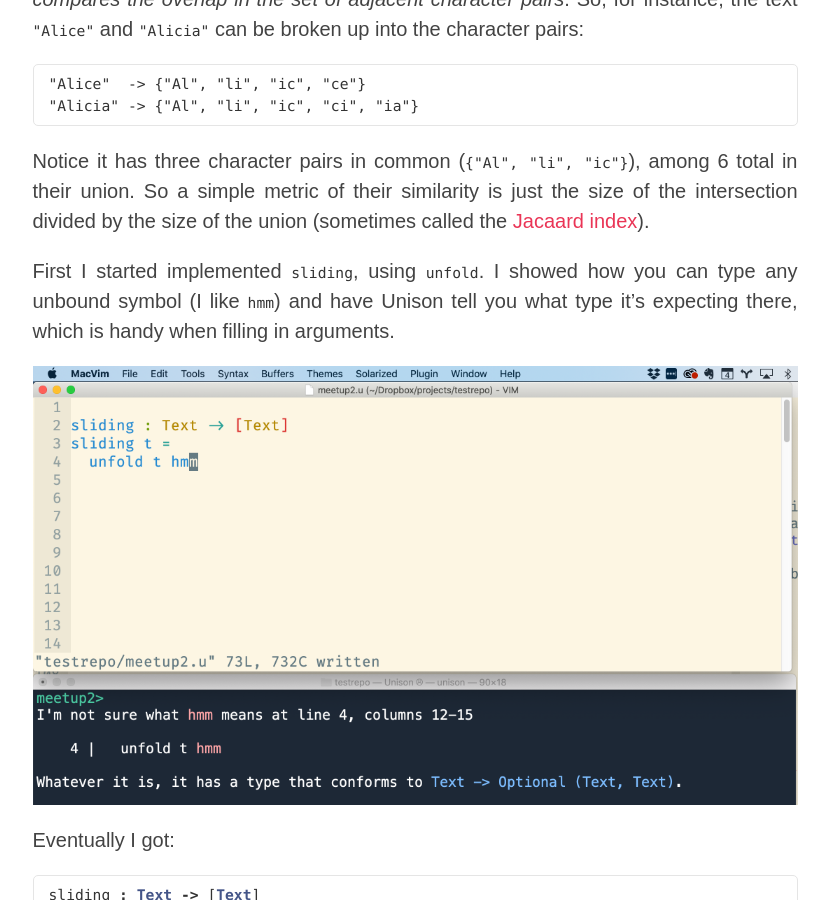
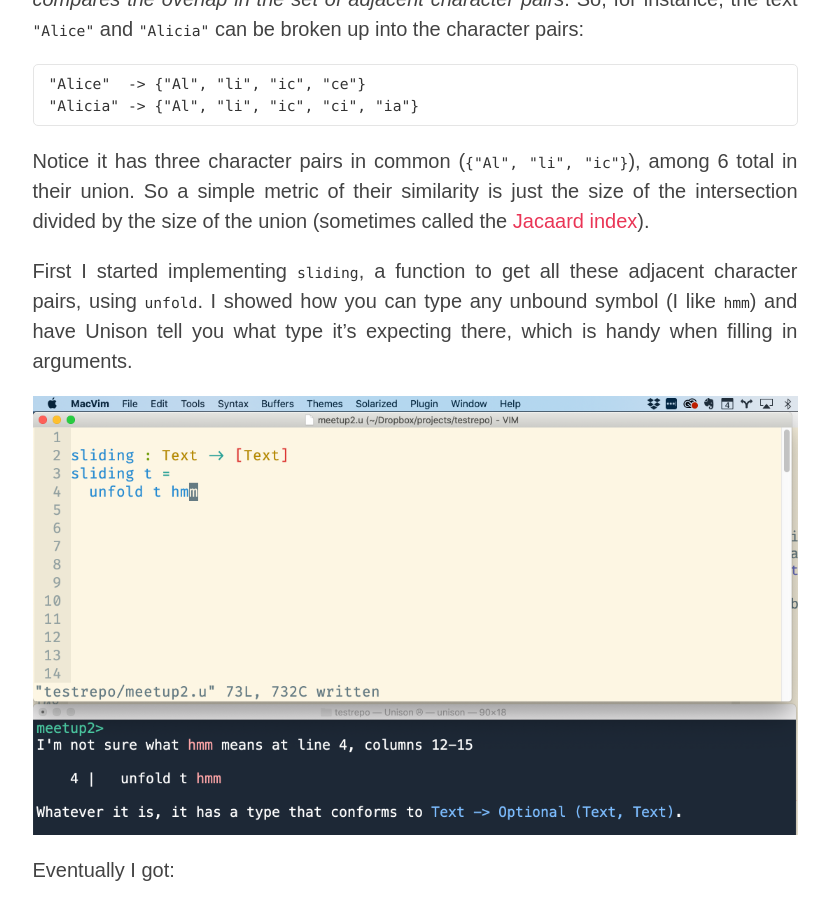
Before and after one commit to unisonweb/oldblog, a Jekyll site: the page built from _posts/2019-04-04-first-meetup.markdown, in a window 1280 px wide and 900 px high, scrolled down 6590 px. Shown: the whole window, without its empty margins (225-1054 px from the left). Built offline with Jekyll 4.4.1, drawn with Linux system fonts in a browser that asks for light colours; some web fonts are replaced; our own code applies the rules of GitHub Pages for plain Markdown files; comment, search, counter and statistics services are not loaded.

Commit message:
Update 2019-04-04-first-meetup.markdown

```diff
--- a/_posts/2019-04-04-first-meetup.markdown
+++ b/_posts/2019-04-04-first-meetup.markdown
@@ -116,7 +116,7 @@ Rúnar then handed it over to me to implement something a little less trivial. I
 
 Notice it has three character pairs in common (`{"Al", "li", "ic"}`), among 6 total in their union. So a simple metric of their similarity is just the size of the intersection divided by the size of the union (sometimes called the [Jacaard index](https://en.wikipedia.org/wiki/Jaccard_index)).
 
-First I started implemented `sliding`, using `unfold`. I showed how you can type any unbound symbol (I like `hmm`) and have Unison tell you what type it's expecting there, which is handy when filling in arguments.
+First I started implementing `sliding`, a function to get all these adjacent character pairs, using `unfold`. I showed how you can type any unbound symbol (I like `hmm`) and have Unison tell you what type it's expecting there, which is handy when filling in arguments.
 
 ![Using unfold to generate adjacent character pairs (1)](/2019-04-04/sliding.png)
 
```
